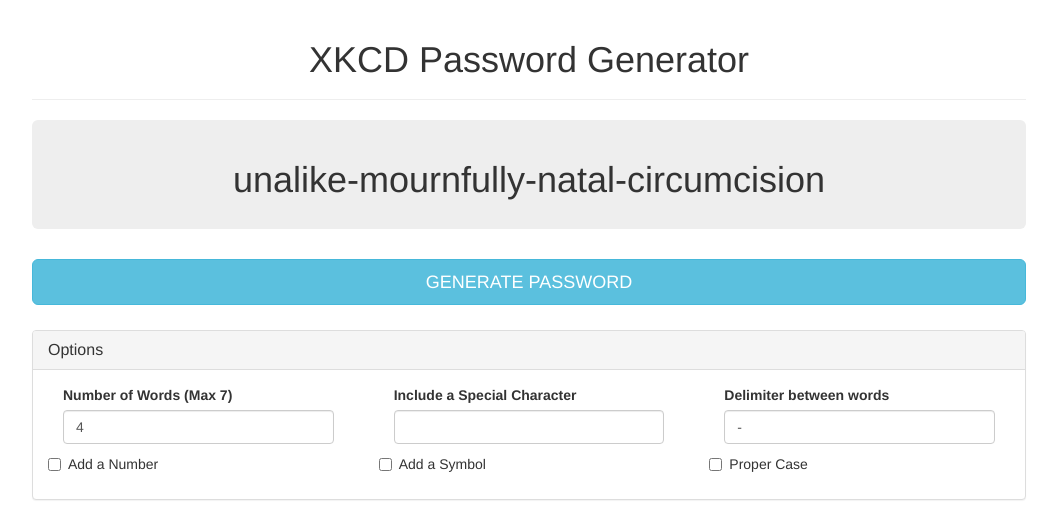
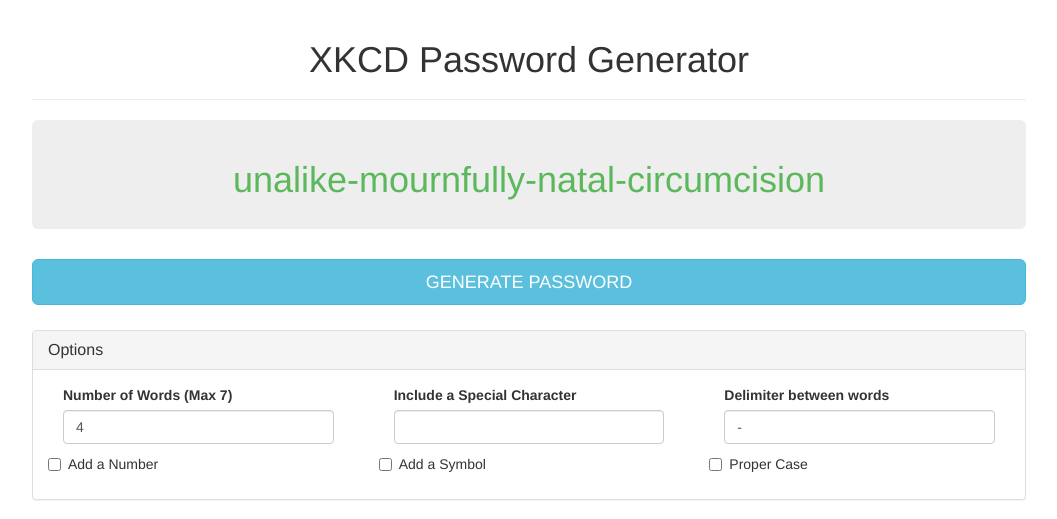
Before and after one commit to tsesamson/p2, a PHP site: page / in a window 1280 px wide. Shown: the top 519 px of the page, without its empty margins (111-1168 px from the left). Run offline with PHP 8.4, Linux system fonts and the light colour scheme; some libraries are stand-ins or nearby versions.

Commit message:
Changed password font color to green

```diff
--- a/index.php
+++ b/index.php
@@ -42,6 +42,10 @@
 			background-color:#eee;
 			border-radius:6px;
 		}
+
+		.bs-callout-info {
+		  color:#5cb85c;
+		}
 	</style>
 
 </head>
@@ -58,7 +62,7 @@
     </div>
 
     <div class="hero-unit">
-	<h1><?php echo getXkcdPassword(); ?></h1>
+	<h1 class="bs-callout-info"><?php echo getXkcdPassword(); ?></h1>
     </div>
 
 
```
